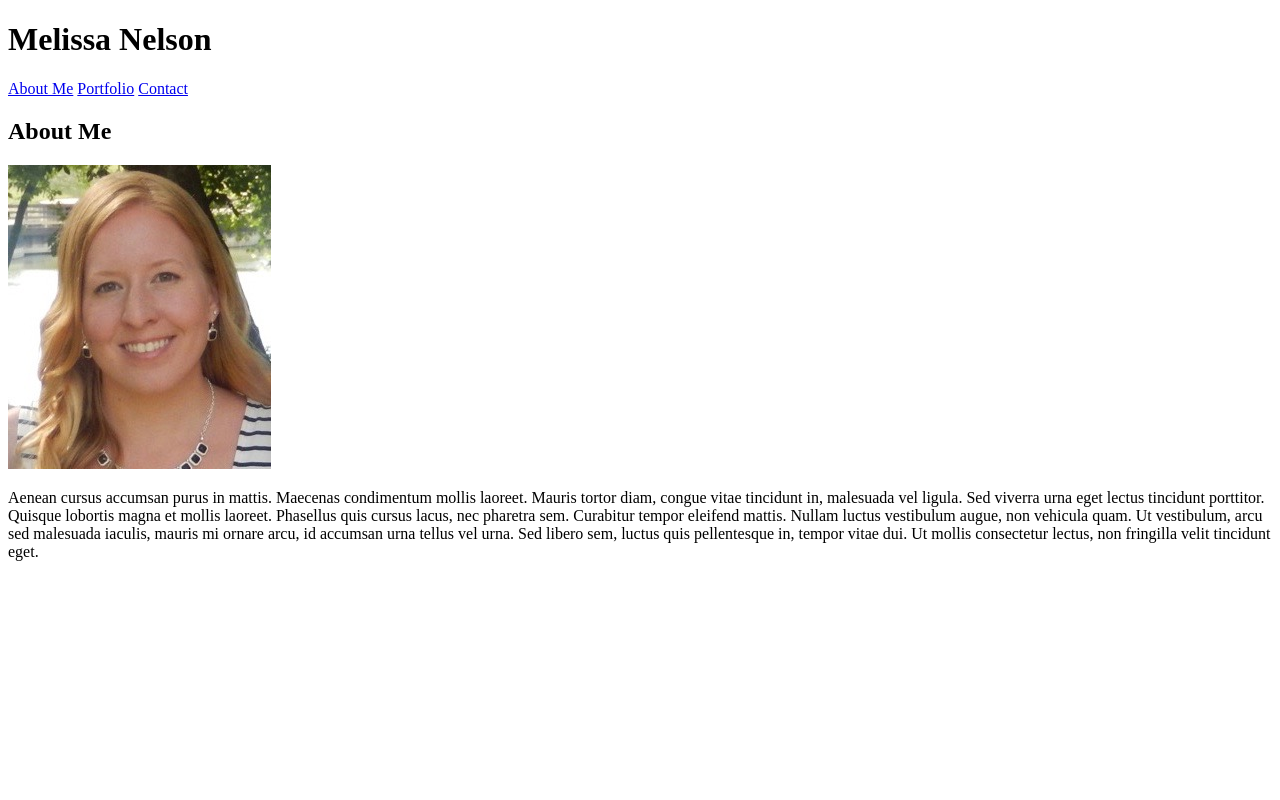
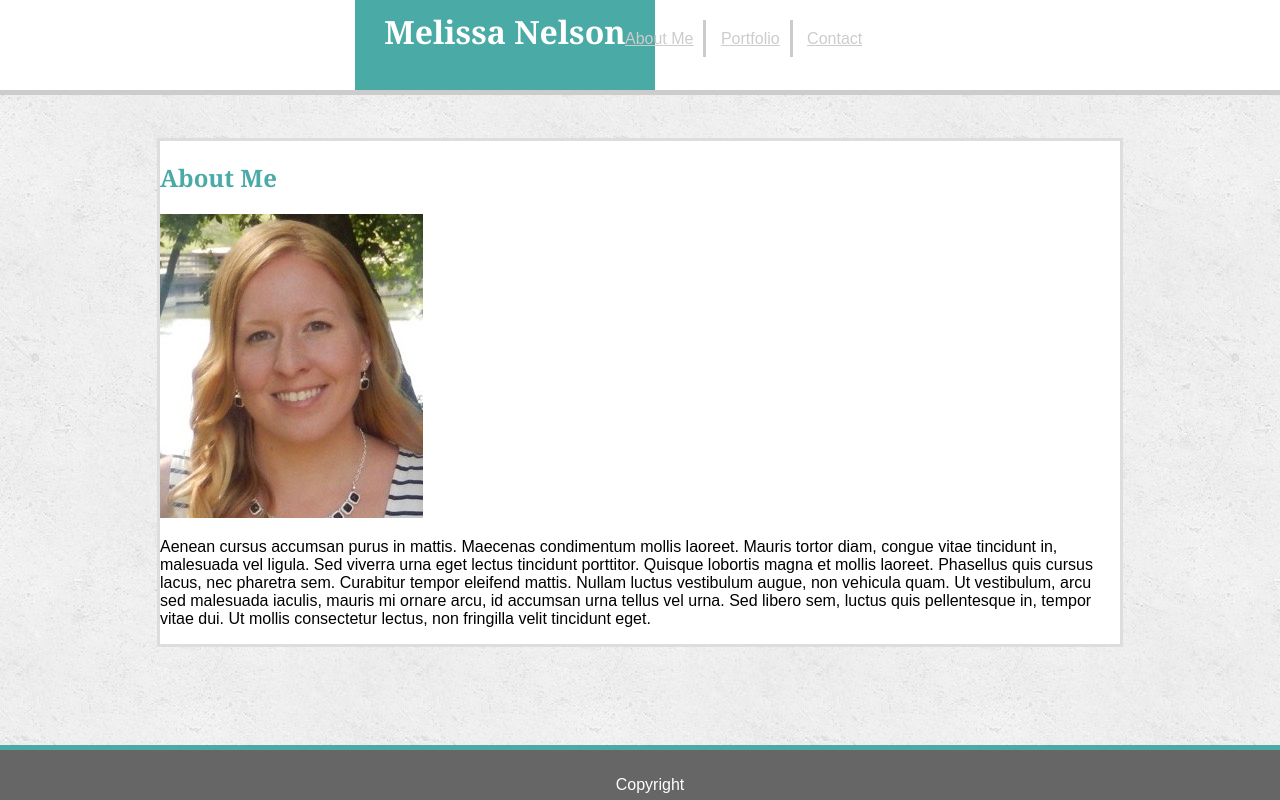
Before and after one commit to mnelson13/Basic-Portfolio, a plain HTML site: page index.html in a window 1280 px wide. Drawn offline with Linux system fonts and the light colour scheme; a script that the page names is missing.

Commit message:
CSS Started

```diff
--- a/assets/css/style.css
+++ b/assets/css/style.css
@@ -0,0 +1,96 @@
+body {
+    background-image: url("../images/concrete_seamless.png");
+    font-family: 'Arial', 'Helvetica Neue', Helvetica, sans-serif;
+}
+
+.main {
+    position: relative;
+}
+
+#aboutMe,
+#portfolio,
+#contact {
+    background-color: #ffffff;
+    border-color: #dddddd;
+    border-style: solid;
+    border-width: 3px;
+    position: absolute;
+    top: 130px;
+    left: 0;
+    right: 0;
+    margin-left: auto;
+    margin-right: auto;
+    width: 960px;
+
+}
+
+header {
+    background-color: #ffffff;
+    border-color: #cccccc;
+    border-style: solid;
+    border-width: 0 0 5px 0;
+    margin-top: 0;
+    width: 100%;
+    height: 90px;
+    position: fixed;
+    left: 0;
+    top: 0;
+}
+
+footer {
+    background-color: #666666;
+    color: #ffffff;
+    border-color: #4aaaa5;
+    border-style: solid;
+    border-width: 5px 0 0 0;
+    text-align: center;
+    padding: 10px;
+    width: 100%;
+    height: 30px;
+    position: fixed;
+    left: 0;
+    bottom: 0;
+}
+
+h1 {
+    background-color: #4aaaa5;
+    color: #ffffff;
+    width: 300px;
+    height: 80px;
+    margin: 0;
+    padding-top: 20px;
+    text-align: center;
+    position: absolute;
+    bottom: 0;
+    left: 355px;
+}
+
+nav {
+    position: absolute;
+    width: 300px;
+    height: 50px;
+    margin: 0;
+    padding: 10px;
+    bottom: 0;
+    right: 355px;
+}
+
+nav a {
+    color: #cccccc;
+    padding: 10px;
+}
+
+nav a:nth-child(1),
+nav a:nth-child(2) {
+    border-style: solid;
+    border-color: #cccccc;
+    border-width: 0 3px 0 0;
+}
+
+h2 {
+    color: #4aaaa5;
+}
+
+h1, h2 {
+    font-family: 'Georgia', Times, 'Times New Roman', serif;
+}
--- a/index.html
+++ b/index.html
@@ -9,12 +9,14 @@
     <script src="main.js"></script>
 </head>
 <body>
-    <div>
+    <div class="main">
         <header>
             <h1>Melissa Nelson</h1>
-            <a href="index.html">About Me</a>
-            <a href="portfolio.html">Portfolio</a>
-            <a href="contact.html">Contact</a>
+            <nav>
+                <a href="index.html">About Me</a>
+                <a href="portfolio.html">Portfolio</a>
+                <a href="contact.html">Contact</a>
+            </nav>
         </header>
 
         <section id="aboutMe">
@@ -27,6 +29,10 @@
             </div>
         </section>
 
+        <footer>
+           <p>Copyright</p>
+        </footer>
+
 
     </div>
 </body>
```
Also changed, not shown: contact.html (+10 -5 lines), portfolio.html (+11 -8 lines), assets/images/concrete_seamless.png (added).
